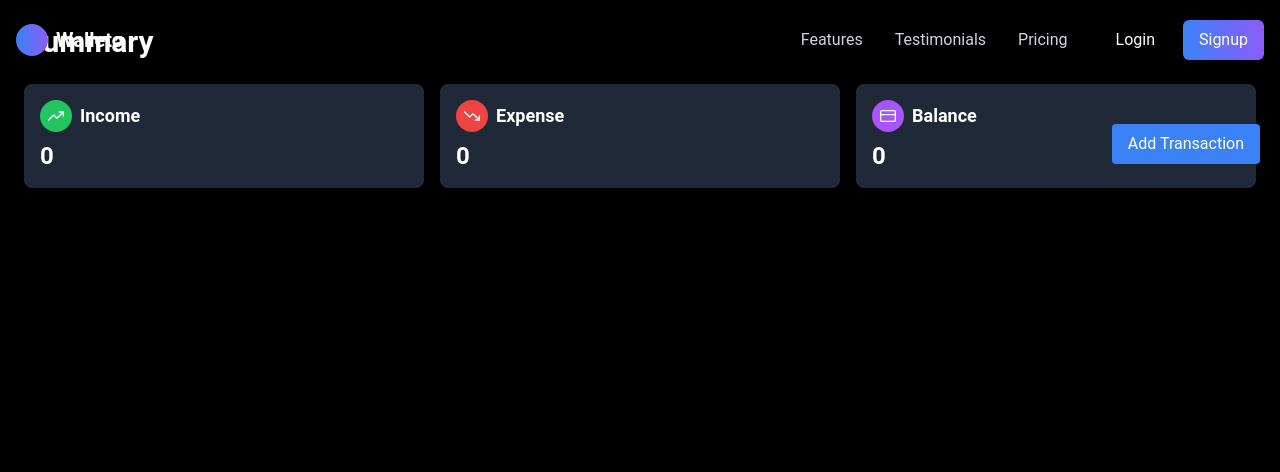
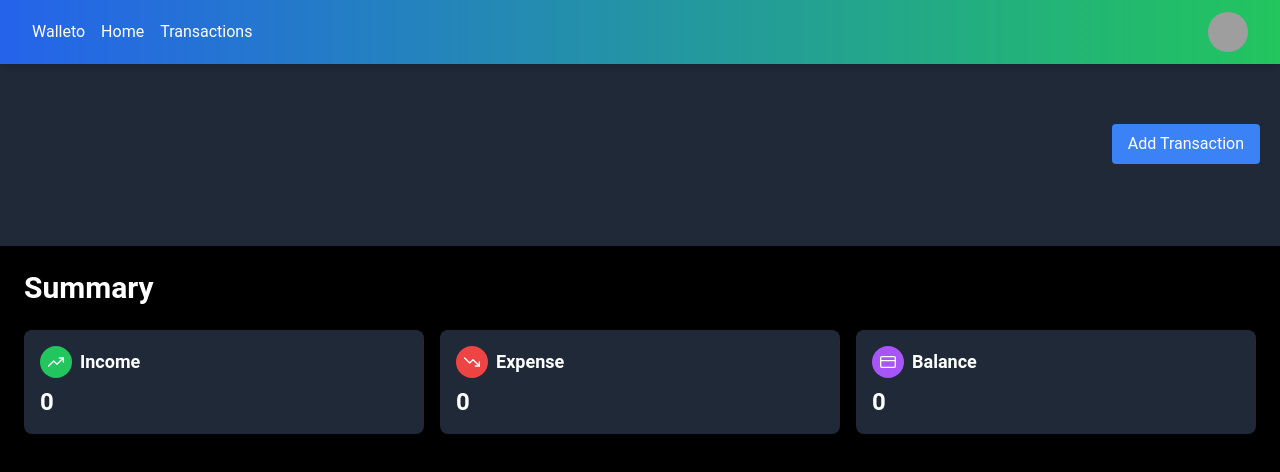
Before and after one commit to sujalcharati/Walleto, a React (Vite) app in the folder client/: page /home in a window 1280 px wide. Shown: the top 472 px of the page. Built offline with nearby package versions, Linux system fonts and the light colour scheme; no server answers; sample sign-in values are in the browser's storage; grey boxes are pictures that could not be loaded.

Commit message:
added protected routes

```diff
--- a/client/src/App.jsx
+++ b/client/src/App.jsx
@@ -7,6 +7,7 @@ import Signup from "./Components/Signup";
 import { Home } from "./Components/Home";
 import Transaction from "./Components/Transaction";
 import { TransactionsProvider } from "./Components/TransactionsProvider";
+import ProtectedRoute from "./routes/ProtectedRoute";
 
 
 
@@ -16,12 +17,29 @@ function App() {
     <TransactionsProvider>
     <BrowserRouter>
       <Routes>
-        {/* <Header/> */}
         <Route path="/" element={<Landingpage />} />
         <Route path="/login" element={<Login />} />
         <Route path="/signup" element={<Signup />} />
-        <Route path="/home" element={<Home/>}/>
-        <Route path="/transaction" element={<Transaction/>}/>
+        {/* <ProtectedRoute path="/home" element={<Home/>}/> */}
+        <Route
+        path="/home"
+        element={
+          <ProtectedRoute>
+            <Home/>
+          </ProtectedRoute>
+        }
+      />
+        {/* <ProtectedRoute path="/transaction" element={<Transaction/>}/> */}
+
+        <Route
+            path="/transaction"
+            element={
+              <ProtectedRoute>
+                <Transaction />
+              </ProtectedRoute>
+            }
+          />
+
       </Routes>
     </BrowserRouter>
     </TransactionsProvider>
--- a/client/src/Components/Home.jsx
+++ b/client/src/Components/Home.jsx
@@ -1,9 +1,9 @@
 import React, { useState, useContext } from "react";
-import { Header } from "./Header";
 import { Summary } from "./Summary";
 import Popover from "./Popover";
 import { FiTrendingUp, FiTrendingDown, FiCreditCard } from "react-icons/fi";
 import { TransactionsContext } from "./TransactionsProvider";
+import { Navbar } from "./Navbar";
 
 import "../App.css";
 
@@ -53,7 +53,7 @@ export const Home = () => {
 
   return (
     <div className="bg-gray-800 min-h-screen flex flex-col">
-      <Header />
+      <Navbar/>
       <div className="flex-grow bg-black p-6">
         <h1 className="text-3xl font-bold text-white mb-6">Summary</h1>
         <div className="grid grid-cols-3 gap-4">
--- /dev/null
+++ b/client/src/Components/Navbar.jsx
@@ -0,0 +1,117 @@
+import React from "react";
+import { motion } from "framer-motion";
+import { Canvas } from '@react-three/fiber';
+import { OrbitControls,  } from '@react-three/drei';
+import axios from "axios";
+import { Link } from 'react-router-dom';
+
+import { useEffect, useState } from "react";
+
+  export const Navbar = () => {
+    const [isOpen, setIsOpen] = useState(false);
+    const [user, setUser] = useState(null);
+
+    const toggleProfile = () => {
+      setIsOpen(!isOpen);
+    };
+
+    useEffect(() => {
+      // const API_BASE_URL = import.meta.env.VITE_REACT_APP_BACKEND_URL;
+      const fetchUserData = async () => {
+      try {
+        const token = localStorage.getItem("authtoken");
+        if (!token) {
+          console.error("No token found in localStorage");
+          return;
+        }
+        console.log("Token from storage:", token);
+
+        const response = await axios.get(`/api/transaction/getTransactions`,  { headers: { Authorization: `Bearer ${token}` }});
+        setUser(response.data);
+      } catch (error) {
+        console.error("Error fetching user data:", error);
+      }
+      };
+
+      fetchUserData();
+    }, []);
+
+    return (
+      <div className="flex">
+        <motion.nav
+          initial={{ y: -50 }}
+          animate={{ y: 0 }}
+          transition={{ type: 'spring', stiffness: 70 }}
+          className="bg-gradient-to-r from-blue-600 to-green-500 fixed w-full z-10 shadow-md"
+        >
+          <div className="max-w-7xl mx-auto px-4 sm:px-6 lg:px-8 ">
+            <div className="flex justify-between items-center h-16">
+              <div className="hidden md:flex space-x-4">
+                <a href="#" className="text-white hover:text-gray-200"> Walleto</a>
+                <Link to="/home" className="text-white hover:text-gray-200">Home</Link>
+                <Link to="/transaction" className="text-white hover:text-gray-200">Transactions </Link>
+              </div>
+              <div className="relative flex items-center space-x-4 cursor-pointer" onClick={toggleProfile}>
+                <img
+                  alt="Profile"
+                  src={ "https://www.w3schools.com/howto/img_avatar.png"}
+                  className="w-10 h-10 rounded-full"
+                />
+                {isOpen && user && (
+                  <div className="absolute right-0 mt-14 w-64 bg-white dark:bg-gray-800 rounded-lg shadow-xl ring-1 ring-black ring-opacity-5 focus:outline-none transition-all duration-200 origin-top-right z-50">
+                    {/* User Info Section */}
+                    <div className="px-4 py-3 border-b border-gray-200 dark:border-gray-700  mt-1">
+                      <p className="text-sm text-gray-500 dark:text-gray-400 truncate">
+                        {user.username}
+                      </p>
+                      <p className="text-sm text-gray-500 dark:text-gray-400 truncate mt-1">
+                        {user.email}
+                      </p>
+                    </div>
+
+                    {/* Dropdown Menu Items */}
+    <div className="py-1" role="none">
+      <a
+        href="/profile"
+        className="flex items-center px-4 py-2 text-sm text-gray-700 dark:text-gray-200 hover:bg-gray-100 dark:hover:bg-gray-700 transition-colors duration-150"
+      >
+        <svg className="w-5 h-5 mr-3" fill="none" stroke="currentColor" viewBox="0 0 24 24">
+          <path strokeLinecap="round" strokeLinejoin="round" strokeWidth={2} d="M16 7a4 4 0 11-8 0 4 4 0 018 0zM12 14a7 7 0 00-7 7h14a7 7 0 00-7-7z" />
+        </svg>
+        Profile
+      </a>
+
+      <button
+        onClick={() => {
+          localStorage.removeItem("authtoken");
+          window.location.href = "/login";
+        }}
+        className="w-full flex items-center px-4 py-2 text-sm text-red-600 hover:bg-gray-100 dark:hover:bg-gray-700 transition-colors duration-150"
+        role="menuitem"
+      >
+        <svg className="w-5 h-5 mr-3" fill="none" stroke="currentColor" viewBox="0 0 24 24">
+          <path strokeLinecap="round" strokeLinejoin="round" strokeWidth={2} d="M17 16l4-4m0 0l-4-4m4 4H7m6 4v1a3 3 0 01-3 3H6a3 3 0 01-3-3V7a3 3 0 013-3h4a3 3 0 013 3v1" />
+        </svg>
+        Logout
+      </button>
+    </div>
+  </div>
+)}
+              </div>
+            </div>
+          </div>
+        </motion.nav>
+        <div className="pt-16 flex-1 flex justify-end">
+          <div>
+            <div className="mt-8">
+              <Canvas>
+                <ambientLight intensity={0.5} />
+                <directionalLight position={[0, 0, 5]} />
+                <OrbitControls />
+              </Canvas>
+            </div>
+          </div>
+        </div>
+      </div>
+    );
+  };
--- /dev/null
+++ b/client/src/routes/ProtectedRoute.jsx
@@ -0,0 +1,40 @@
+// import React from 'react';
+// import { Route, Redirect } from 'react-router-dom';
+
+// const ProtectedRoute = ({ component: Component, ...rest }) => {
+//   const isAuthenticated = localStorage.getItem('token');
+//   return (
+//     <Route
+//       {...rest}
+//       render={props =>
+//         isAuthenticated ? (
+//           <Component {...props} />
+//         ) : (
+//           <Redirect to={{ pathname: '/login', state: { from: props.location } }} />
+//         )
+//       }
+//     />
+//   );
+// };
+
+// export default ProtectedRoute;
+
+
+
+import React from 'react';
+import { Navigate, useLocation } from 'react-router-dom';
+
+const ProtectedRoute = ({ children }) => {
+  const isAuthenticated = localStorage.getItem('token');
+  const location = useLocation();
+
+  if (!isAuthenticated) {
+    // Redirect to the login page with the current location in state
+    return <Navigate to="/login" state={{ from: location }} replace />;
+  }
+
+  // If authenticated, render the children components
+  return children;
+};
+
+export default ProtectedRoute;
```
